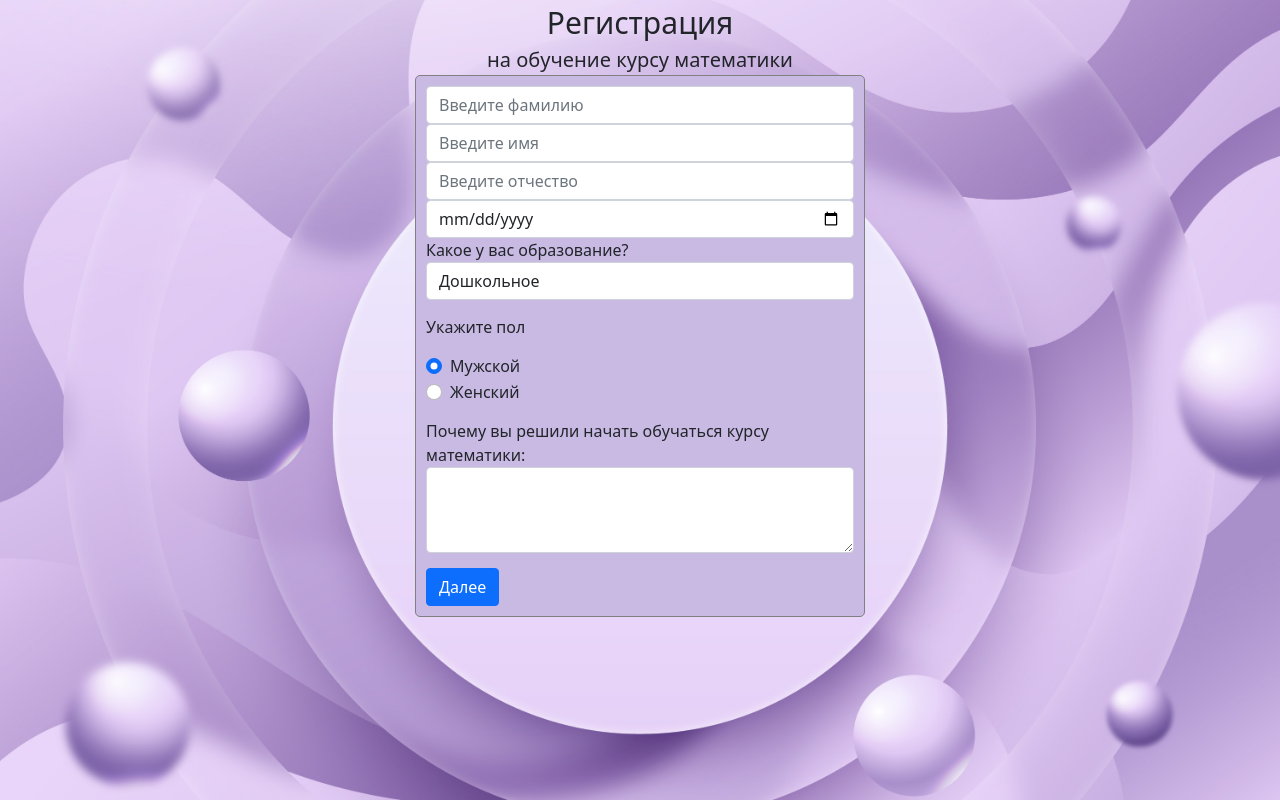
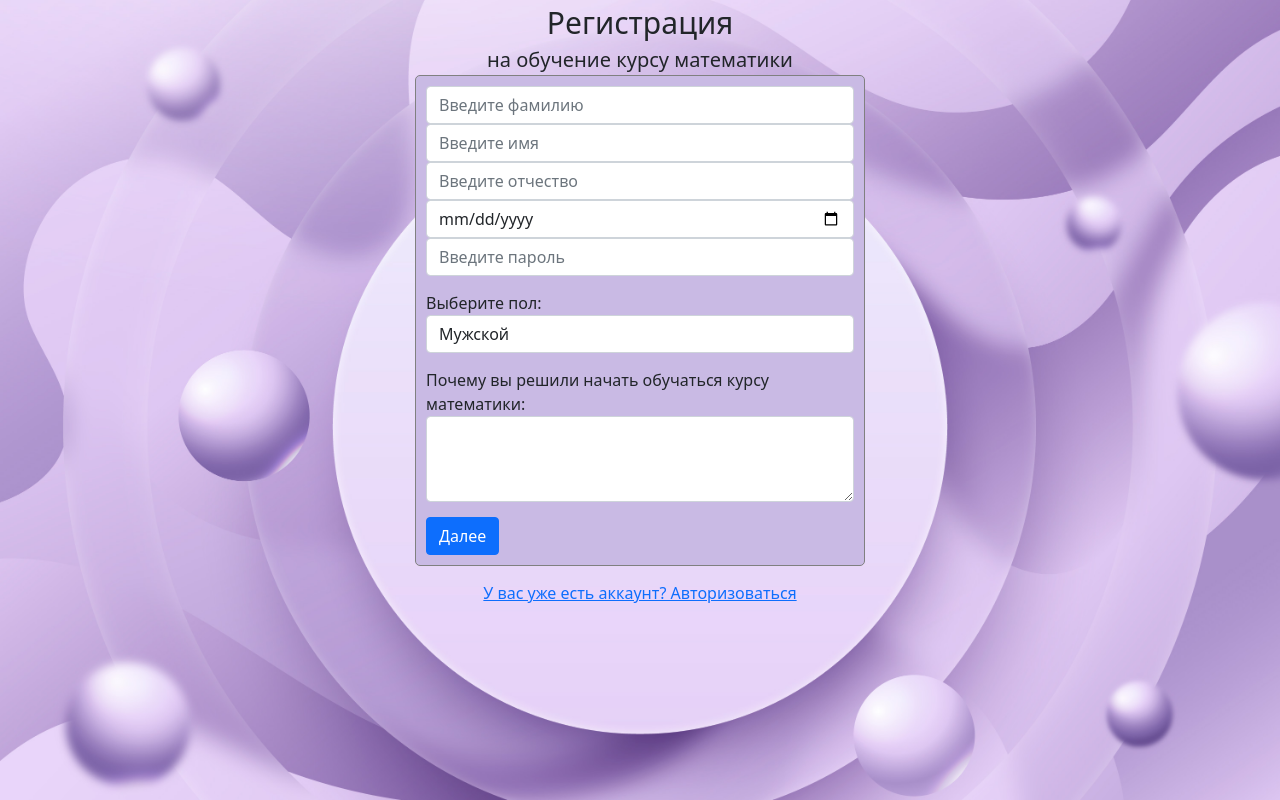
Before and after one commit to Areiovar/flask_math, a Flask app: page / in a window 1280 px wide. Run offline with Flask 3, Linux system fonts and the light colour scheme.

Commit message:
Update bootstrap_template.html

```diff
--- a/templates/bootstrap_template.html
+++ b/templates/bootstrap_template.html
@@ -25,38 +25,17 @@
 <div class="asd"><h>на обучение курсу математики</h></div>
 <div>
     <form class="login_form" method="post" action="/main">
-        <!-- Форма регистрации -->
         <input type="text" class="form-control" id="surname" aria-describedby="emailHelp" placeholder="Введите фамилию" name="surname" required>
         <input type="text" class="form-control" id="name" placeholder="Введите имя" name="name" required>
         <input type="text" class="form-control" id="patronymic" placeholder="Введите отчество" name="patronymic" required>
         <input type="date" class="form-control" id="birthdate" name="birthdate" placeholder="Дата рождения" required>
-        <div class="form-group">
-            <label for="education">Какое у вас образование?</label>
-            <select class="form-control" id="education" name="education" required>
-                <option>Дошкольное</option>
-                <option>Начальное общее — 1—4 классы</option>
-                <option>Основное общее — 5—9 классы</option>
-                <option>Среднее общее — 10—11 классы</option>
-                <option>Среднее профессиональное</option>
-                <option>Высшее I степени — бакалавриат</option>
-                <option>Высшее II степени — специалитет, магистратура</option>
-                <option>Высшее III степени — подготовка кадров высшей квалификации</option>
+        <input type="password" class="form-control" id="password" placeholder="Введите пароль" name="password" required>
+        <div class="form-group" style="margin-top: 15px;">
+            <label for="gender">Выберите пол:</label>
+            <select class="form-control" id="gender" name="sex" required>
+                <option value="male">Мужской</option>
+                <option value="female">Женский</option>
             </select>
-        </div>
-        <div class="form-group" style="margin-top: 15px;">
-            <label>Укажите пол</label>
-            <div class="form-check" style="margin-top: 15px;">
-                <input class="form-check-input" type="radio" name="sex" id="male" value="male" checked required>
-                <label class="form-check-label">
-                    Мужской
-                </label>
-            </div>
-            <div class="form-check">
-                <input class="form-check-input" type="radio" name="sex" id="female" value="female" required>
-                <label class="form-check-label">
-                    Женский
-                </label>
-            </div>
         </div>
         <div class="form-group" style="margin-top: 15px;">
             <label for="about">Почему вы решили начать обучаться курсу математики:</label>
@@ -64,6 +43,10 @@
         </div>
         <button type="submit" class="btn btn-primary" style="margin-top: 15px;">Далее</button>
     </form>
+    <!-- Добавляем ссылку для авторизации -->
+    <div class="center-text" style="margin-top: 15px;">
+        <a href="/login">У вас уже есть аккаунт? Авторизоваться</a>
+    </div>
 </div>
 </body>
 </html>
```
